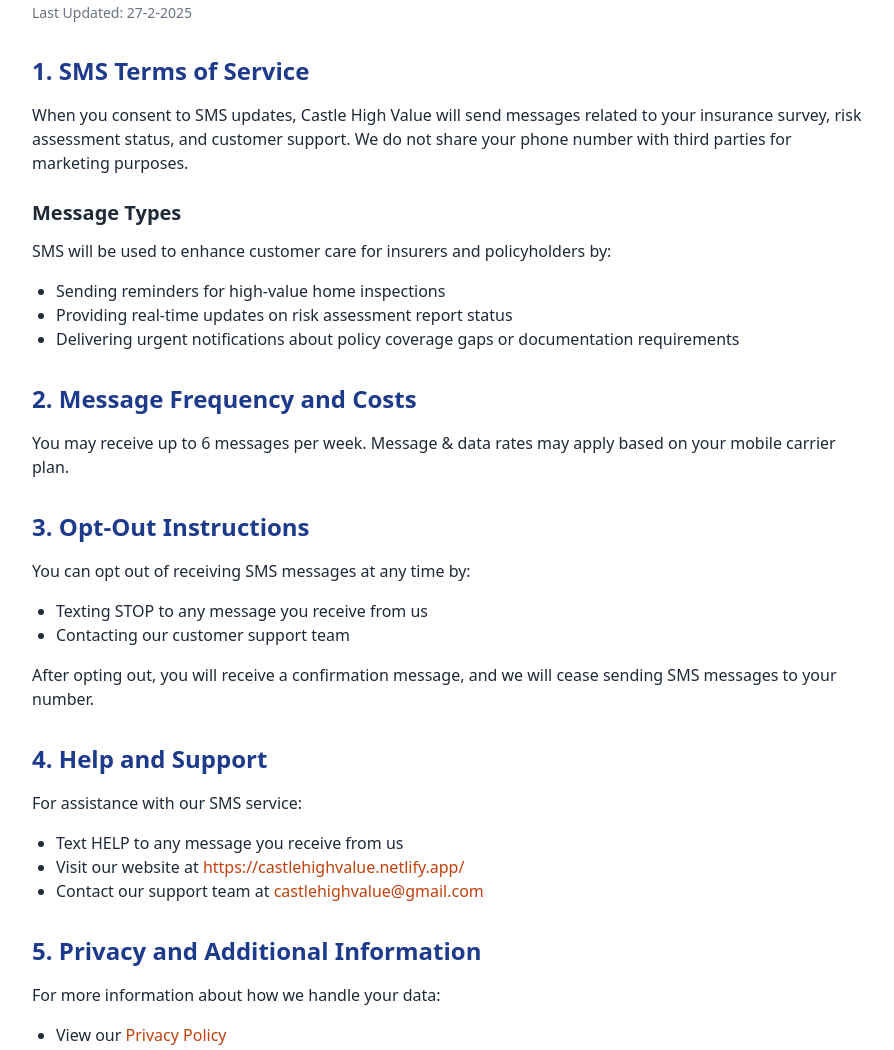
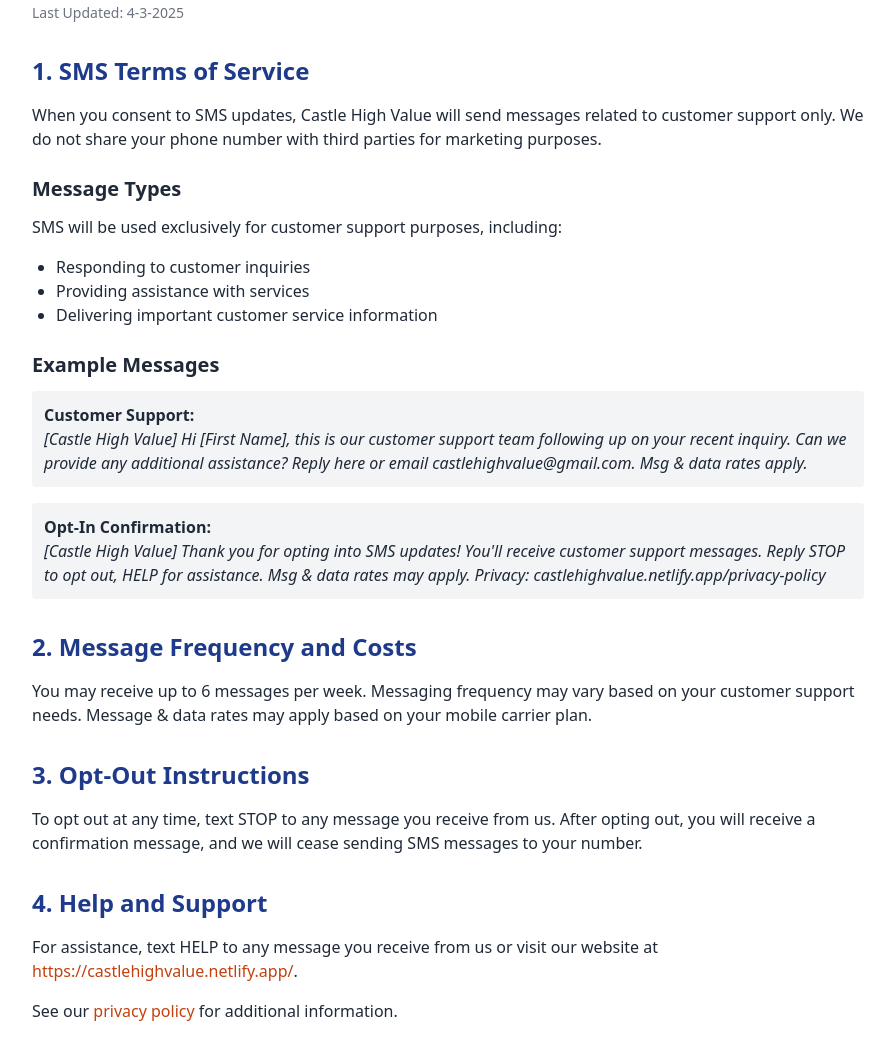
Before and after one commit to Fahedafzaal/Test, a plain HTML site: page terms.html in a window 1280 px wide. Shown: the part 201-1251 px from the top of the page, without its empty margins (192-1086 px from the left). Drawn offline with nearby package versions, Linux system fonts and the light colour scheme.

Commit message:
T&C and Privacy Policy Updated

```diff
--- a/terms.html
+++ b/terms.html
@@ -28,45 +28,50 @@
     <main class="container mx-auto px-4 py-12">
         <div class="max-w-4xl mx-auto bg-white rounded-lg shadow-md p-8">
             <h1 class="text-3xl font-bold text-primary mb-6">Terms & Conditions</h1>
-            <p class="text-sm text-gray-500 mb-8">Last Updated: 27-2-2025</p>
+            <p class="text-sm text-gray-500 mb-8">Last Updated: 4-3-2025</p>
 
             <div class="prose max-w-none">
                 <section class="mb-8">
                     <h2 class="text-2xl font-semibold text-primary mb-4">1. SMS Terms of Service</h2>
-                    <p class="mb-4">When you consent to SMS updates, Castle High Value will send messages related to your insurance survey, risk assessment status, and customer support. We do not share your phone number with third parties for marketing purposes.</p>
+                    <p class="mb-4">When you consent to SMS updates, Castle High Value will send messages related to customer support only.
+                    We do not share your phone number with third parties for marketing purposes.</p>
 
                     <h3 class="text-xl font-semibold mt-6 mb-3">Message Types</h3>
-                    <p class="mb-4">SMS will be used to enhance customer care for insurers and policyholders by:</p>
+                    <p class="mb-4">SMS will be used exclusively for customer support purposes, including:</p>
                     <ul class="list-disc pl-6 mb-4">
-                        <li>Sending reminders for high-value home inspections</li>
-                        <li>Providing real-time updates on risk assessment report status</li>
-                        <li>Delivering urgent notifications about policy coverage gaps or documentation requirements</li>
+                        <li>Responding to customer inquiries</li>
+                        <li>Providing assistance with services</li>
+                        <li>Delivering important customer service information</li>
                     </ul>
+
+                    <h3 class="text-xl font-semibold mt-6 mb-3">Example Messages</h3>
+                    <div class="space-y-4">
+                        <div class="bg-gray-100 p-3 rounded">
+                            <p class="font-semibold">Customer Support:</p>
+                            <p class="italic">[Castle High Value] Hi [First Name], this is our customer support team following up on your recent inquiry. Can we provide any additional assistance? Reply here or email castlehighvalue@gmail.com. Msg & data rates apply.</p>
+                        </div>
+
+                        <div class="bg-gray-100 p-3 rounded">
+                            <p class="font-semibold">Opt-In Confirmation:</p>
+                            <p class="italic">[Castle High Value] Thank you for opting into SMS updates! You'll receive customer support messages. Reply STOP to opt out, HELP for assistance. Msg & data rates may apply. Privacy: castlehighvalue.netlify.app/privacy-policy</p>
+                        </div>
+                    </div>
                 </section>
 
                 <section class="mb-8">
                     <h2 class="text-2xl font-semibold text-primary mb-4">2. Message Frequency and Costs</h2>
-                    <p class="mb-4">You may receive up to 6 messages per week. Message & data rates may apply based on your mobile carrier plan.</p>
+                    <p class="mb-4">You may receive up to 6 messages per week. Messaging frequency may vary based on your customer support needs. Message & data rates may apply based on your mobile carrier plan.</p>
                 </section>
 
                 <section class="mb-8">
                     <h2 class="text-2xl font-semibold text-primary mb-4">3. Opt-Out Instructions</h2>
-                    <p class="mb-4">You can opt out of receiving SMS messages at any time by:</p>
-                    <ul class="list-disc pl-6 mb-4">
-                        <li>Texting STOP to any message you receive from us</li>
-                        <li>Contacting our customer support team</li>
-                    </ul>
-                    <p class="mb-4">After opting out, you will receive a confirmation message, and we will cease sending SMS messages to your number.</p>
+                    <p class="mb-4">To opt out at any time, text STOP to any message you receive from us. After opting out, you will receive a confirmation message, and we will cease sending SMS messages to your number.</p>
                 </section>
 
                 <section class="mb-8">
                     <h2 class="text-2xl font-semibold text-primary mb-4">4. Help and Support</h2>
-                    <p class="mb-4">For assistance with our SMS service:</p>
-                    <ul class="list-disc pl-6 mb-4">
-                        <li>Text HELP to any message you receive from us</li>
-                        <li>Visit our website at <a href="https://castlehighvalue.netlify.app/" class="text-accent hover:underline">https://castlehighvalue.netlify.app/</a></li>
-                        <li>Contact our support team at <a href="mailto:castlehighvalue@gmail.com" class="text-accent hover:underline">castlehighvalue@gmail.com</a></li>
-                    </ul>
+                    <p class="mb-4">For assistance, text HELP to any message you receive from us or visit our website at <a href="https://castlehighvalue.netlify.app/" class="text-accent hover:underline">https://castlehighvalue.netlify.app/</a>.</p>
+                    <p class="mb-4">See our <a href="https://castlehighvalue.netlify.app/privacypolicy" class="text-accent hover:underline">privacy policy</a> for additional information.</p>
                 </section>
 
                 <section class="mb-8">
```
Also changed, not shown: contact.html (+10 -1 lines), privacypolicy.html (+28 -12 lines).
